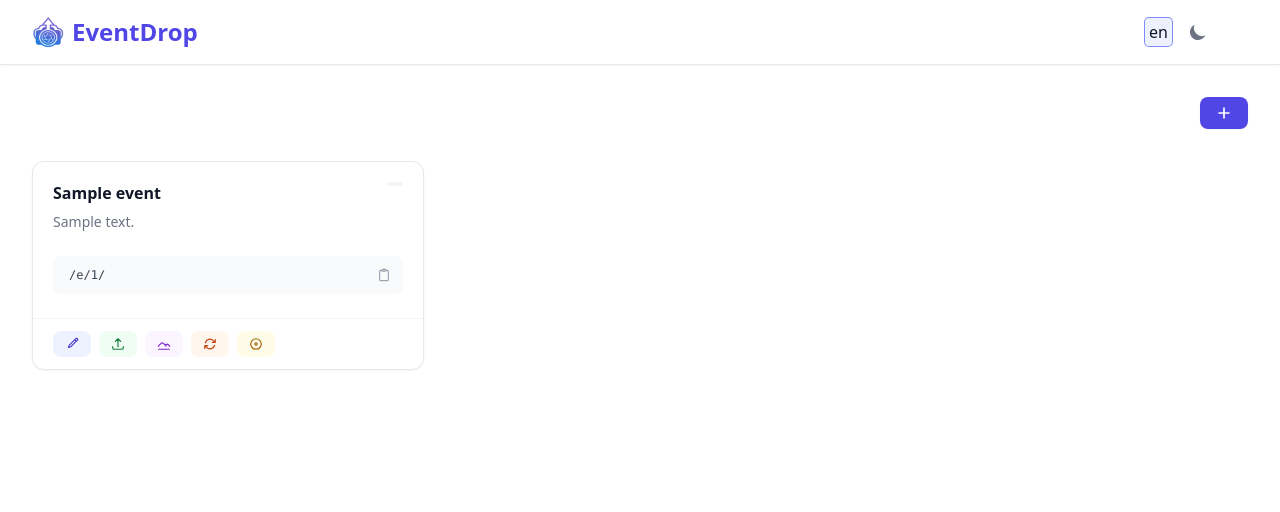
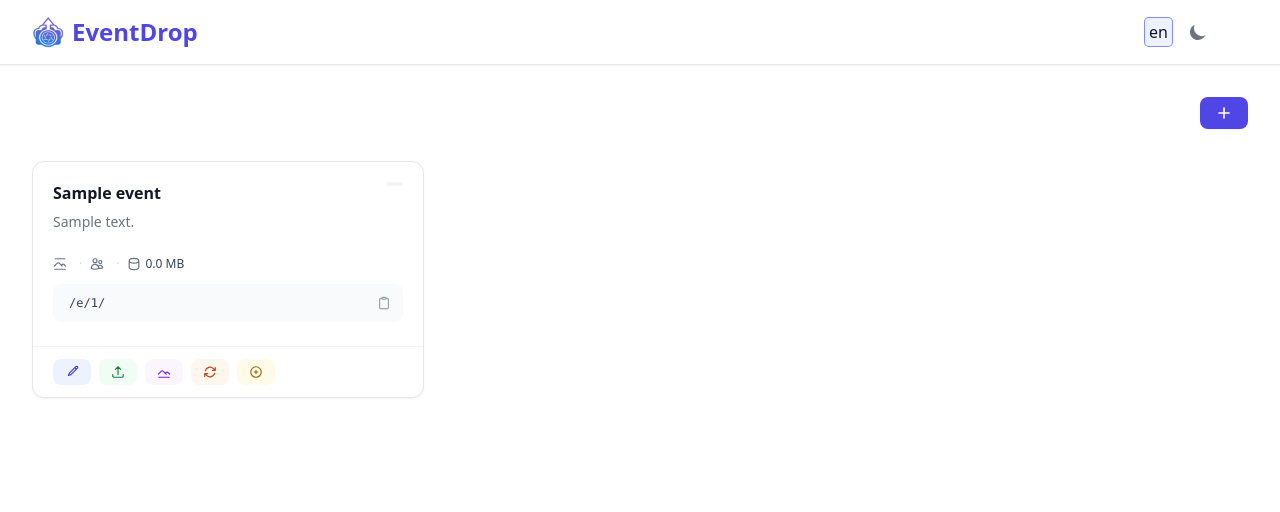
Before and after one commit to acaranta/eventdrop, a FastAPI app: template src/eventdrop/templates/events/my_events.html in a window 1280 px wide. Shown: the top 512 px of the page. Run offline with FastAPI, Linux system fonts and the light colour scheme; the template is opened without the code that fills it: most values are stand-ins (such as "Sample title", 1, 10 or a date in 2020); some libraries are stand-ins or nearby versions.

Commit message:
feat: display per-event stats on owner and admin events pages
Add item count, contributor count, and total size for each event on
the My Events cards and admin All Events table. A single batch
aggregation query fetches stats for all events at once.

```diff
--- a/src/eventdrop/i18n/de.json
+++ b/src/eventdrop/i18n/de.json
@@ -359,6 +359,7 @@
       "col_name": "Event-Name",
       "col_owner": "Eigentümer",
       "col_status": "Status",
+      "col_stats": "Statistiken",
       "col_email": "E-Mail",
       "col_created": "Erstellt",
       "col_actions": "Aktionen",
--- a/src/eventdrop/i18n/en.json
+++ b/src/eventdrop/i18n/en.json
@@ -359,6 +359,7 @@
       "col_name": "Event Name",
       "col_owner": "Owner",
       "col_status": "Status",
+      "col_stats": "Stats",
       "col_email": "Email",
       "col_created": "Created",
       "col_actions": "Actions",
--- a/src/eventdrop/i18n/es.json
+++ b/src/eventdrop/i18n/es.json
@@ -359,6 +359,7 @@
       "col_name": "Nombre del evento",
       "col_owner": "Propietario",
       "col_status": "Estado",
+      "col_stats": "Estadísticas",
       "col_email": "Email",
       "col_created": "Creado",
       "col_actions": "Acciones",
--- a/src/eventdrop/i18n/fr.json
+++ b/src/eventdrop/i18n/fr.json
@@ -359,6 +359,7 @@
       "col_name": "Nom de l'événement",
       "col_owner": "Propriétaire",
       "col_status": "Statut",
+      "col_stats": "Stats",
       "col_email": "E-mail",
       "col_created": "Créé le",
       "col_actions": "Actions",
--- a/src/eventdrop/i18n/it.json
+++ b/src/eventdrop/i18n/it.json
@@ -359,6 +359,7 @@
       "col_name": "Nome evento",
       "col_owner": "Proprietario",
       "col_status": "Stato",
+      "col_stats": "Statistiche",
       "col_email": "Email",
       "col_created": "Creato",
       "col_actions": "Azioni",
--- a/src/eventdrop/routes/admin.py
+++ b/src/eventdrop/routes/admin.py
@@ -48,7 +48,8 @@ async def dashboard(request: Request, admin=Depends(require_admin), db: AsyncSes
 @router.get("/events", response_class=HTMLResponse)
 async def admin_events(request: Request, admin=Depends(require_admin), db: AsyncSession = Depends(get_db)):
     events = await event_service.list_all_events(db)
-    return templates.TemplateResponse(request, "admin/events.html", await build_ctx(request, admin, events=events))
+    stats_by_event = await event_service.get_events_stats_batch(db, [e.id for e in events])
+    return templates.TemplateResponse(request, "admin/events.html", await build_ctx(request, admin, events=events, stats_by_event=stats_by_event))
 
 
 @router.get("/events/{event_id}", response_class=HTMLResponse)
--- a/src/eventdrop/routes/events.py
+++ b/src/eventdrop/routes/events.py
@@ -19,7 +19,8 @@ router = APIRouter(prefix="/events", tags=["events"])
 @router.get("/", response_class=HTMLResponse)
 async def my_events(request: Request, user=Depends(get_current_user), db: AsyncSession = Depends(get_db)):
     events = await event_service.list_events_by_owner(db, str(user.id))
-    return templates.TemplateResponse(request, "events/my_events.html", await build_ctx(request, user, events=events))
+    stats_by_event = await event_service.get_events_stats_batch(db, [e.id for e in events])
+    return templates.TemplateResponse(request, "events/my_events.html", await build_ctx(request, user, events=events, stats_by_event=stats_by_event))
 
 
 @router.get("/create", response_class=HTMLResponse)
--- a/src/eventdrop/templates/events/my_events.html
+++ b/src/eventdrop/templates/events/my_events.html
@@ -61,6 +61,37 @@
                         📧 {{ t("events.list.badge_email_ingestion") }}
                     </span>
                     {% endif %}
+                </div>
+
+                <!-- Per-event stats -->
+                {% set s = stats_by_event.get(event.id, {}) %}
+                <div class="flex flex-wrap gap-2 mb-3 text-xs text-gray-500 dark:text-gray-400">
+                    <span class="inline-flex items-center gap-1">
+                        <svg class="w-3.5 h-3.5 flex-shrink-0" fill="none" stroke="currentColor" stroke-width="2" viewBox="0 0 24 24">
+                            <path stroke-linecap="round" stroke-linejoin="round" d="M2.25 15.75l5.159-5.159a2.25 2.25 0 013.182 0l5.159 5.159m-1.5-1.5l1.409-1.409a2.25 2.25 0 013.182 0l2.909 2.909M3 21h18M3.75 3h16.5"/>
+                        </svg>
+                        <span class="font-medium text-gray-700 dark:text-gray-300">{{ s.item_count }}</span> {{ t("events.edit.stat_files")|lower }}
+                    </span>
+                    <span class="text-gray-300 dark:text-gray-600">·</span>
+                    <span class="inline-flex items-center gap-1">
+                        <svg class="w-3.5 h-3.5 flex-shrink-0" fill="none" stroke="currentColor" stroke-width="2" viewBox="0 0 24 24">
+                            <path stroke-linecap="round" stroke-linejoin="round" d="M15 19.128a9.38 9.38 0 002.625.372 9.337 9.337 0 004.121-.952 4.125 4.125 0 00-7.533-2.493M15 19.128v-.003c0-1.113-.285-2.16-.786-3.07M15 19.128v.106A12.318 12.318 0 018.624 21c-2.331 0-4.512-.645-6.374-1.766l-.001-.109a6.375 6.375 0 0111.964-3.07M12 6.375a3.375 3.375 0 11-6.75 0 3.375 3.375 0 016.75 0zm8.25 2.25a2.625 2.625 0 11-5.25 0 2.625 2.625 0 015.25 0z"/>
+                        </svg>
+                        <span class="font-medium text-gray-700 dark:text-gray-300">{{ s.contributor_count }}</span> {{ t("events.edit.stat_contributors")|lower }}
+                    </span>
+                    <span class="text-gray-300 dark:text-gray-600">·</span>
+                    <span class="inline-flex items-center gap-1">
+                        <svg class="w-3.5 h-3.5 flex-shrink-0" fill="none" stroke="currentColor" stroke-width="2" viewBox="0 0 24 24">
+                            <path stroke-linecap="round" stroke-linejoin="round" d="M20.25 6.375c0 2.278-3.694 4.125-8.25 4.125S3.75 8.653 3.75 6.375m16.5 0c0-2.278-3.694-4.125-8.25-4.125S3.75 4.097 3.75 6.375m16.5 0v11.25c0 2.278-3.694 4.125-8.25 4.125s-8.25-1.847-8.25-4.125V6.375m16.5 2.625v2.625m0 2.625v2.625"/>
+                        </svg>
+                        <span class="font-medium text-gray-700 dark:text-gray-300">
+                            {%- if s.total_size >= 1073741824 -%}
+                                {{ "%.2f"|format(s.total_size / 1073741824) }} GB
+                            {%- else -%}
+                                {{ "%.1f"|format(s.total_size / 1048576) }} MB
+                            {%- endif -%}
+                        </span>
+                    </span>
                 </div>
 
                 <!-- Upload link with copy -->
```
Also changed, not shown: src/eventdrop/services/event_service.py (+29 -1 lines), src/eventdrop/templates/admin/events.html (+16 -1 lines).
